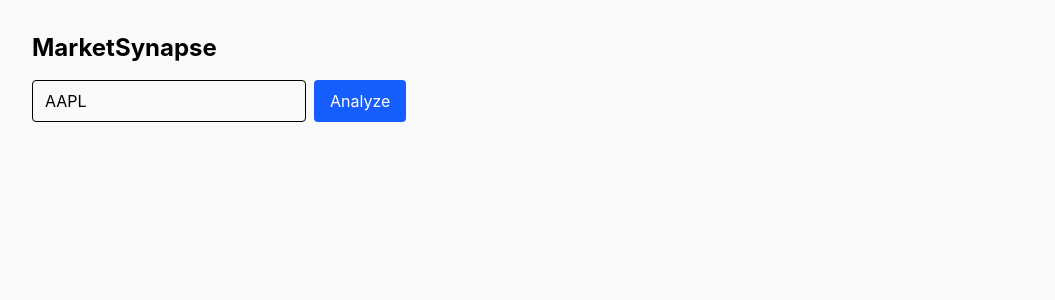
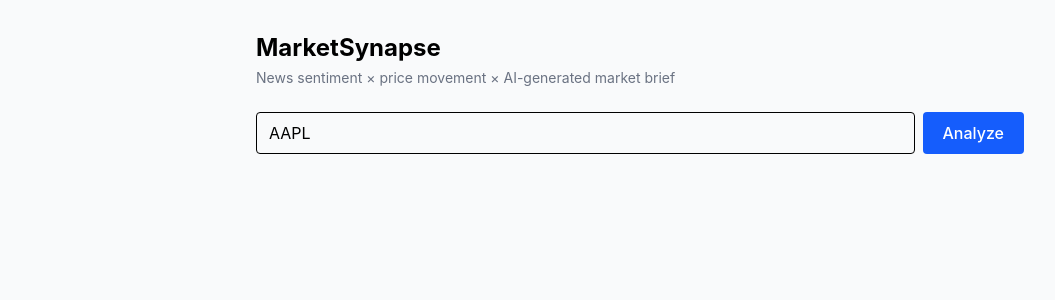
Before and after one commit to Muhammad-Ahmed-Rayyan/MarketSynapse, a React app in the folder frontend/: page / in a window 1280 px wide. Shown: the top 300 px of the page, without its empty margins (0-1055 px from the left). Built offline with nearby package versions, Linux system fonts and the light colour scheme; no server answers; the HTML template or start-up script is replaced by a standard one.

Commit message:
feat: build dashboard UI with sentiment, price and brief components

```diff
--- a/frontend/src/App.jsx
+++ b/frontend/src/App.jsx
@@ -1,5 +1,10 @@
 import { useState } from "react";
 import { fetchReport } from "./services/api";
+import SentimentBadge from "./components/SentimentBadge";
+import PriceSummaryCard from "./components/PriceSummaryCard";
+import AlignmentBadge from "./components/AlignmentBadge";
+import BriefCard from "./components/BriefCard";
+import ArticleList from "./components/ArticleList";
 
 function App() {
   const [ticker, setTicker] = useState("AAPL");
@@ -8,11 +13,12 @@
   const [error, setError] = useState(null);
 
   const handleSearch = async () => {
+    if (!ticker.trim()) return;
     setLoading(true);
     setError(null);
     setReport(null);
     try {
-      const data = await fetchReport(ticker);
+      const data = await fetchReport(ticker.trim());
       setReport(data);
     } catch (err) {
       setError(err.message);
@@ -21,33 +27,57 @@
     }
   };
 
+  const handleKeyDown = (e) => {
+    if (e.key === "Enter") handleSearch();
+  };
+
   return (
     <div className="min-h-screen bg-gray-50 p-8">
-      <h1 className="text-2xl font-bold mb-4">MarketSynapse</h1>
+      <div className="max-w-3xl mx-auto">
+        <h1 className="text-2xl font-bold mb-1">MarketSynapse</h1>
+        <p className="text-gray-500 mb-6 text-sm">
+          News sentiment × price movement × AI-generated market brief
+        </p>
 
-      <div className="flex gap-2 mb-6">
+        <div className="flex gap-2 mb-8">
           <input
             value={ticker}
             onChange={(e) => setTicker(e.target.value.toUpperCase())}
-          className="border rounded px-3 py-2"
+            onKeyDown={handleKeyDown}
+            className="border rounded px-3 py-2 flex-1"
             placeholder="AAPL"
           />
           <button
             onClick={handleSearch}
             disabled={loading}
-          className="bg-blue-600 text-white px-4 py-2 rounded disabled:opacity-50"
+            className="bg-blue-600 text-white px-5 py-2 rounded font-medium disabled:opacity-50 hover:bg-blue-700 transition"
           >
-          {loading ? "Loading..." : "Analyze"}
+            {loading ? "Analyzing..." : "Analyze"}
           </button>
         </div>
 
-      {error && <p className="text-red-600">{error}</p>}
+        {error && (
+          <div className="bg-red-50 border border-red-200 text-red-700 rounded p-4 mb-6">
+            {error}
+          </div>
+        )}
 
         {report && (
-        <pre className="bg-white p-4 rounded border overflow-auto text-sm">
-          {JSON.stringify(report, null, 2)}
-        </pre>
+          <div className="space-y-4">
+            <div className="flex items-center gap-3 flex-wrap">
+              <SentimentBadge
+                label={report.analysis.sentiment_label}
+                score={report.analysis.avg_sentiment_score}
+              />
+              <AlignmentBadge alignment={report.analysis.alignment} />
+            </div>
+
+            <PriceSummaryCard price={report.analysis.price} />
+            <BriefCard brief={report.brief} />
+            <ArticleList articles={report.analysis.articles} />
+          </div>
         )}
+      </div>
     </div>
   );
 }
--- /dev/null
+++ b/frontend/src/components/AlignmentBadge.jsx
@@ -0,0 +1,14 @@
+const styles = {
+  aligned: { color: "bg-green-100 text-green-800", text: "Sentiment matches price" },
+  diverged: { color: "bg-amber-100 text-amber-800", text: "Sentiment diverged from price" },
+  mixed: { color: "bg-gray-100 text-gray-800", text: "Mixed signal" },
+};
+
+export default function AlignmentBadge({ alignment }) {
+  const style = styles[alignment] || styles.mixed;
+  return (
+    <span className={`inline-block px-3 py-1 rounded-full text-sm font-medium ${style.color}`}>
+      {style.text}
+    </span>
+  );
+}
--- /dev/null
+++ b/frontend/src/components/ArticleList.jsx
@@ -0,0 +1,21 @@
+const dotColor = { positive: "bg-green-500", negative: "bg-red-500", neutral: "bg-gray-400" };
+
+export default function ArticleList({ articles }) {
+  return (
+    <div className="bg-white rounded-lg border p-5">
+      <h3 className="text-sm font-semibold text-gray-500 uppercase tracking-wide mb-3">
+        Recent Headlines ({articles.length})
+      </h3>
+      <ul className="space-y-3">
+        {articles.map((a, i) => (
+          <li key={i} className="flex items-start gap-2">
+            <span className={`mt-1.5 w-2 h-2 rounded-full flex-shrink-0 ${dotColor[a.sentiment_label] || dotColor.neutral}`} />
+            <a href={a.url} target="_blank" rel="noreferrer" className="text-sm text-gray-700 hover:text-blue-600 hover:underline">
+              {a.title}
+            </a>
+          </li>
+        ))}
+      </ul>
+    </div>
+  );
+}
--- /dev/null
+++ b/frontend/src/components/BriefCard.jsx
@@ -0,0 +1,10 @@
+export default function BriefCard({ brief }) {
+  return (
+    <div className="bg-white rounded-lg border p-5">
+      <h3 className="text-sm font-semibold text-gray-500 uppercase tracking-wide mb-2">
+        Market Brief
+      </h3>
+      <p className="text-gray-800 leading-relaxed">{brief}</p>
+    </div>
+  );
+}
--- /dev/null
+++ b/frontend/src/components/PriceSummaryCard.jsx
@@ -0,0 +1,12 @@
+export default function PriceSummaryCard({ price }) {
+  const isUp = price.change_pct >= 0;
+  return (
+    <div className="bg-white rounded-lg border p-4">
+      <p className="text-sm text-gray-500">{price.ticker} Current Price</p>
+      <p className="text-3xl font-bold">${price.current_price}</p>
+      <p className={`text-sm font-medium ${isUp ? "text-green-600" : "text-red-600"}`}>
+        {isUp ? "▲" : "▼"} {Math.abs(price.change_pct)}% over {price.period_days}d
+      </p>
+    </div>
+  );
+}
--- /dev/null
+++ b/frontend/src/components/SentimentBadge.jsx
@@ -0,0 +1,13 @@
+const styles = {
+  positive: "bg-green-100 text-green-800 border-green-300",
+  negative: "bg-red-100 text-red-800 border-red-300",
+  neutral: "bg-gray-100 text-gray-800 border-gray-300",
+};
+
+export default function SentimentBadge({ label, score }) {
+  return (
+    <span className={`inline-flex items-center gap-1.5 px-3 py-1 rounded-full border text-sm font-medium ${styles[label] || styles.neutral}`}>
+      {label} ({score >= 0 ? "+" : ""}{score.toFixed(2)})
+    </span>
+  );
+}
```
Lines whose indentation alone changed are shown as unchanged.
